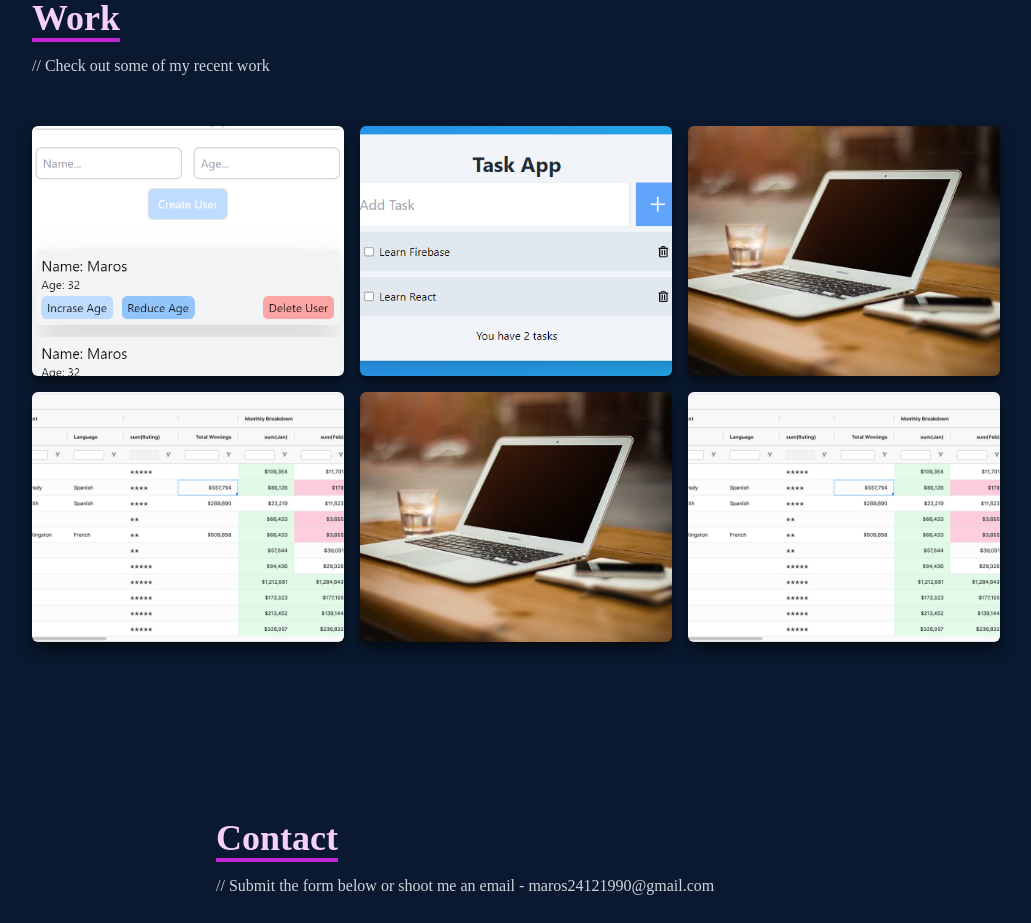
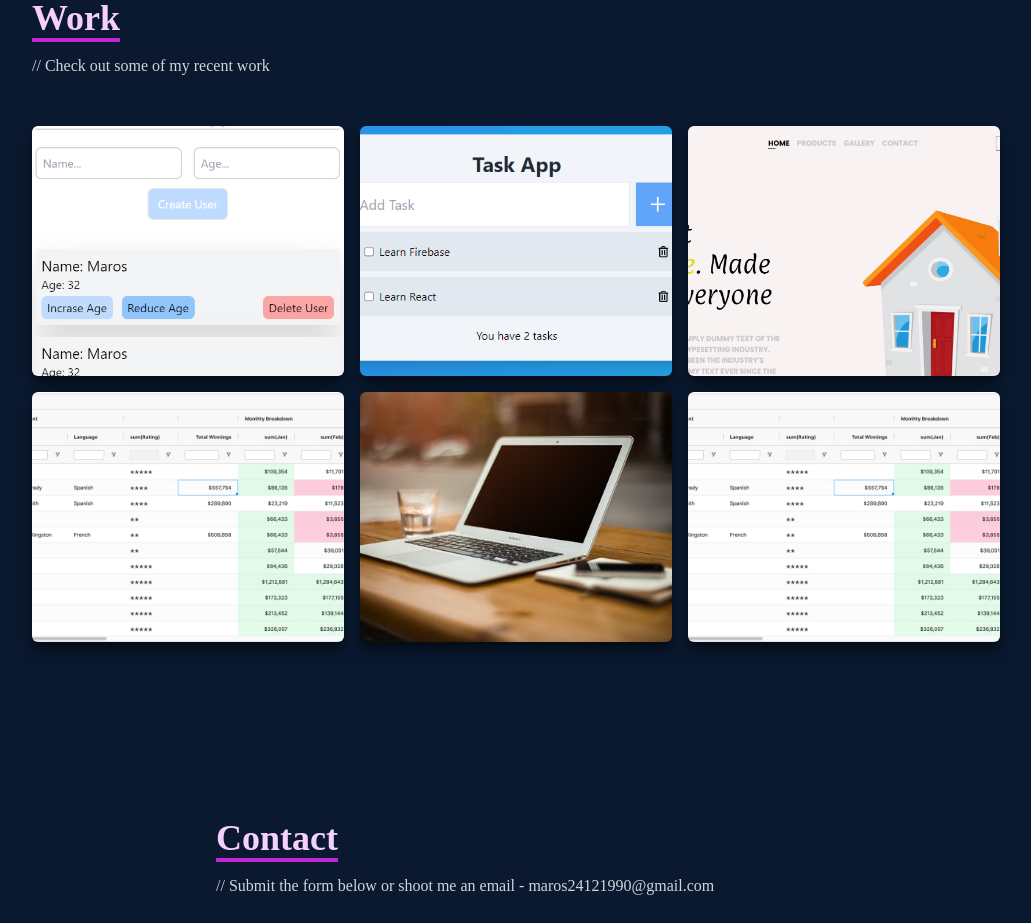
Before and after one commit to marosmichna/project-portfolio, a React (Create React App) app: page / in a window 1280 px wide. Shown: the part 2480-3403 px from the top of the page, without its empty margins (124-1155 px from the left). Built offline with nearby package versions, Linux system fonts and the light colour scheme.

Commit message:
Add project Properity

```diff
--- a/src/components/Work.js
+++ b/src/components/Work.js
@@ -2,7 +2,8 @@ import React from 'react';
 import WorkImg from "../images/WorkImg.jpg";
 import RealWork from "../images/RealWork.png";
 import NameAgeApp from "../images/name-age-app.png";
-import TaskApp from "../images/task-app.png"
+import TaskApp from "../images/task-app.png";
+import ProperityApp from "../images/properity-app.png"
 
 const Work = () => {
   return (
@@ -60,20 +61,20 @@ const Work = () => {
 
                 {/* Grid Item */}
 
-                <div style={{backgroundImage: `url(${WorkImg})`}}
+                <div style={{backgroundImage: `url(${ProperityApp})`}}
                     className="shadow-lg shadow-[#040c16] group container rounded-md flex justify-center items-center mx-auto container-div">
 
                     {/* Hover Effects */}
 
                     <div className="opacity-0 group-hover:opacity-100">
                         <span className="text-2xl font-bold text-white tracking-wider drop-shadow-lg shadow-black">
-                            React JS Application
+                            Properity Page
                         </span>
                         <div className="pt-8 text-center">
-                            <a href="/">
+                            <a href="property-weld.vercel.app">
                                 <button className="text-center rounded-lg px-4 py-3 m-2 bg-white text-gray-700 font-bold text-lg">Demo</button>
                             </a>
-                            <a href="/">
+                            <a href="https://github.com/marosmichna/property">
                                 <button className="text-center rounded-lg px-4 py-3 m-2 bg-white text-gray-700 font-bold text-lg">Code</button>
                             </a>
                         </div>
```
Also changed, not shown: src/images/properity-app.png (added).
